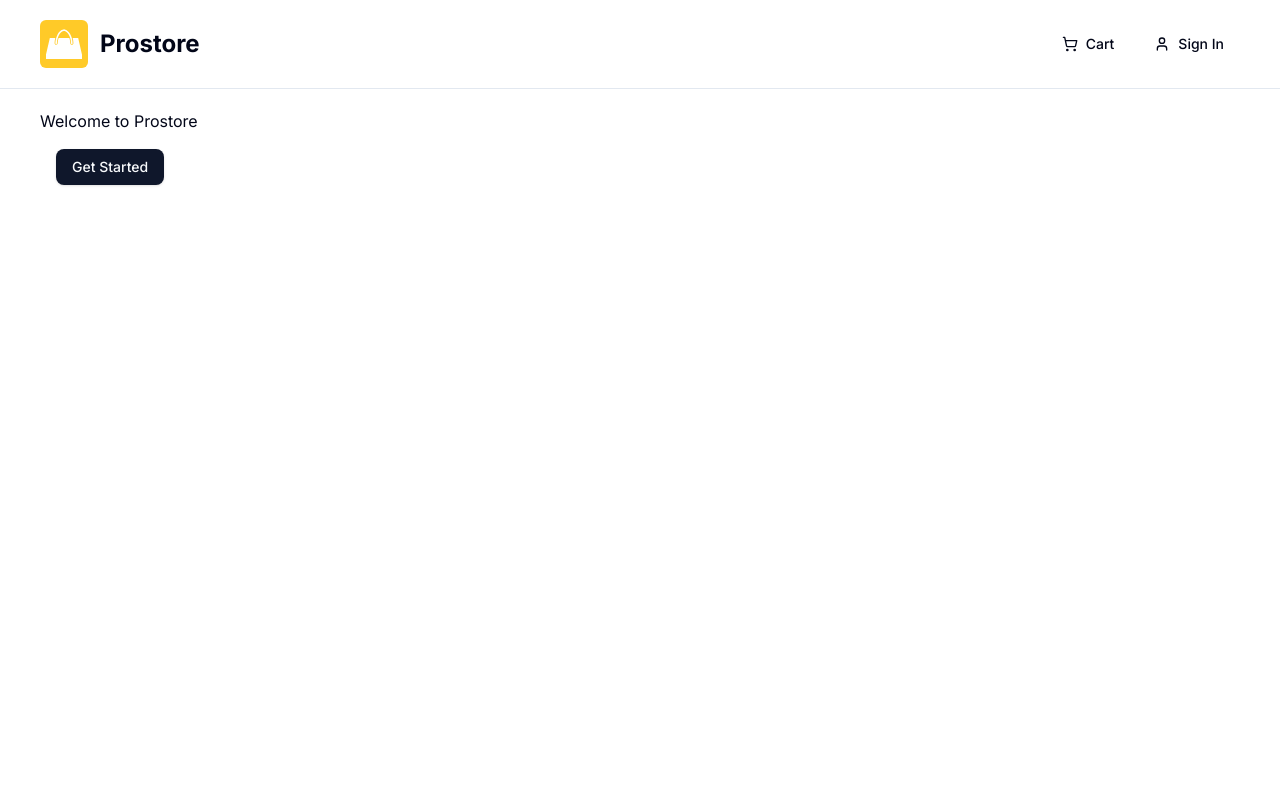
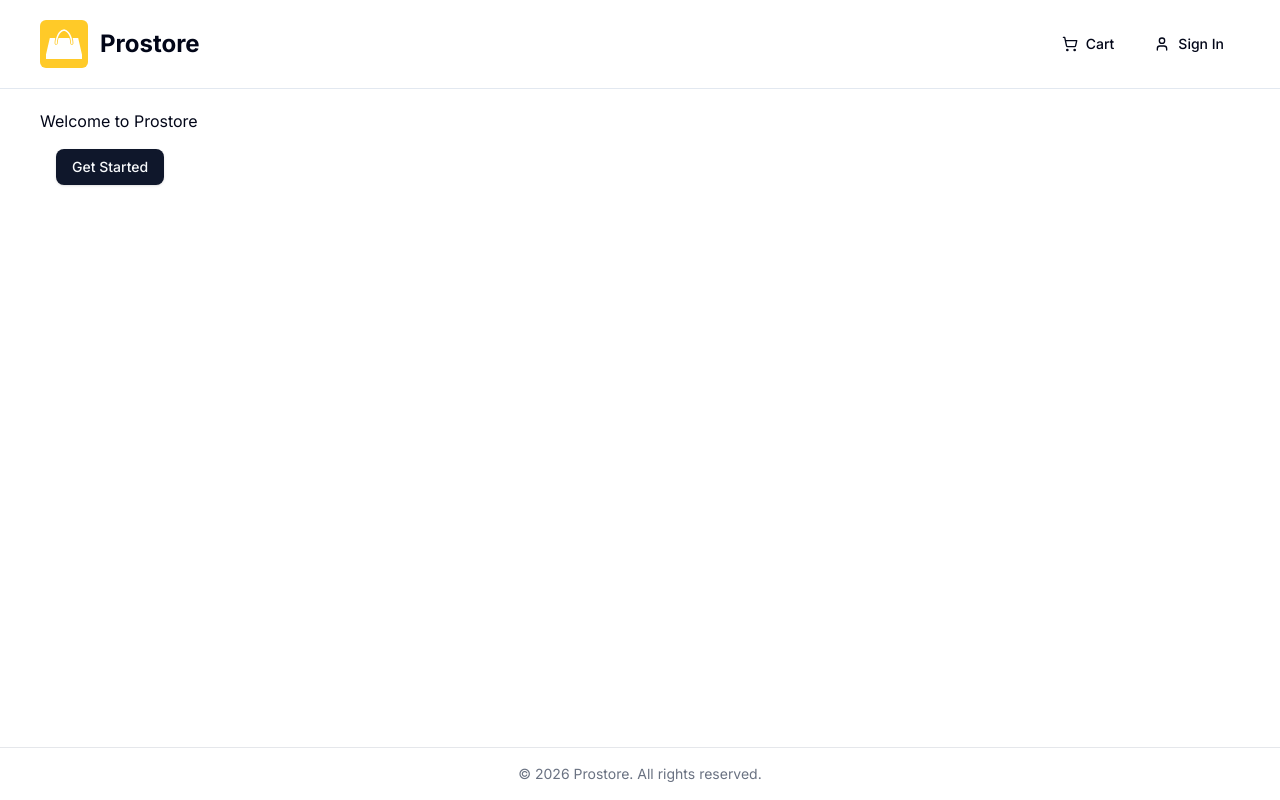
Before and after one commit to Michau94/ProStoreNext, a Next.js app in the folder prostore/: page / in a window 1280 px wide. Built offline with nearby package versions, Linux system fonts and the light colour scheme; no server answers.

Commit message:
Add Footer component

```diff
--- a/prostore/app/(root)/layout.tsx
+++ b/prostore/app/(root)/layout.tsx
@@ -1,3 +1,4 @@
+import Footer from "@/components/footer";
 import Header from "@/components/shared/header";
 
 export default function RootLayout({
@@ -9,6 +10,7 @@ export default function RootLayout({
     <div className="flex h-screen flex-col">
       <Header />
       <main className="flex-1 wrapper">{children}</main>
+      <Footer />
     </div>
   );
 }
--- /dev/null
+++ b/prostore/components/footer.tsx
@@ -0,0 +1,11 @@
+import { APP_NAME } from "@/lib/constants";
+
+export default function Footer() {
+  const currentYear = new Date().getFullYear();
+
+  return (
+    <footer className="border-t border-gray-200 py-4 text-center text-sm text-gray-500">
+      &copy; {currentYear} {APP_NAME}. All rights reserved.
+    </footer>
+  );
+}
```
